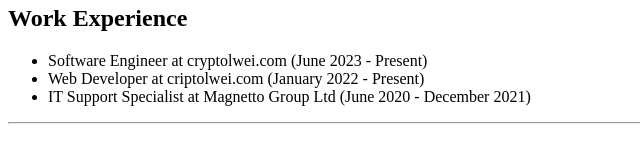
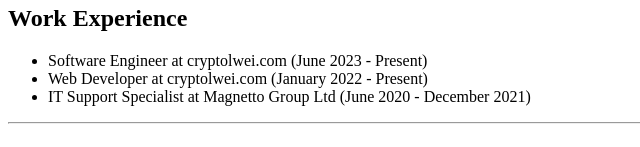
Before and after one commit to CryptoLwei/html_my-resume, a plain HTML site: page index.html in a window 1280 px wide. Shown: the part 653-800 px from the top of the page, 0-640 px from the left. Drawn offline with Linux system fonts and the light colour scheme.

Commit message:
Update index.html
Spelling correction

```diff
--- a/index.html
+++ b/index.html
@@ -23,7 +23,7 @@
         <h2>Work Experience</h2>
         <ul>
             <li>Software Engineer at cryptolwei.com (June 2023 - Present)</li>
-            <li>Web Developer at criptolwei.com (January 2022 - Present)</li>
+            <li>Web Developer at cryptolwei.com (January 2022 - Present)</li>
             <li>IT Support Specialist at Magnetto Group Ltd (June 2020 - December 2021)</li>
         </ul>
         <hr>
```
